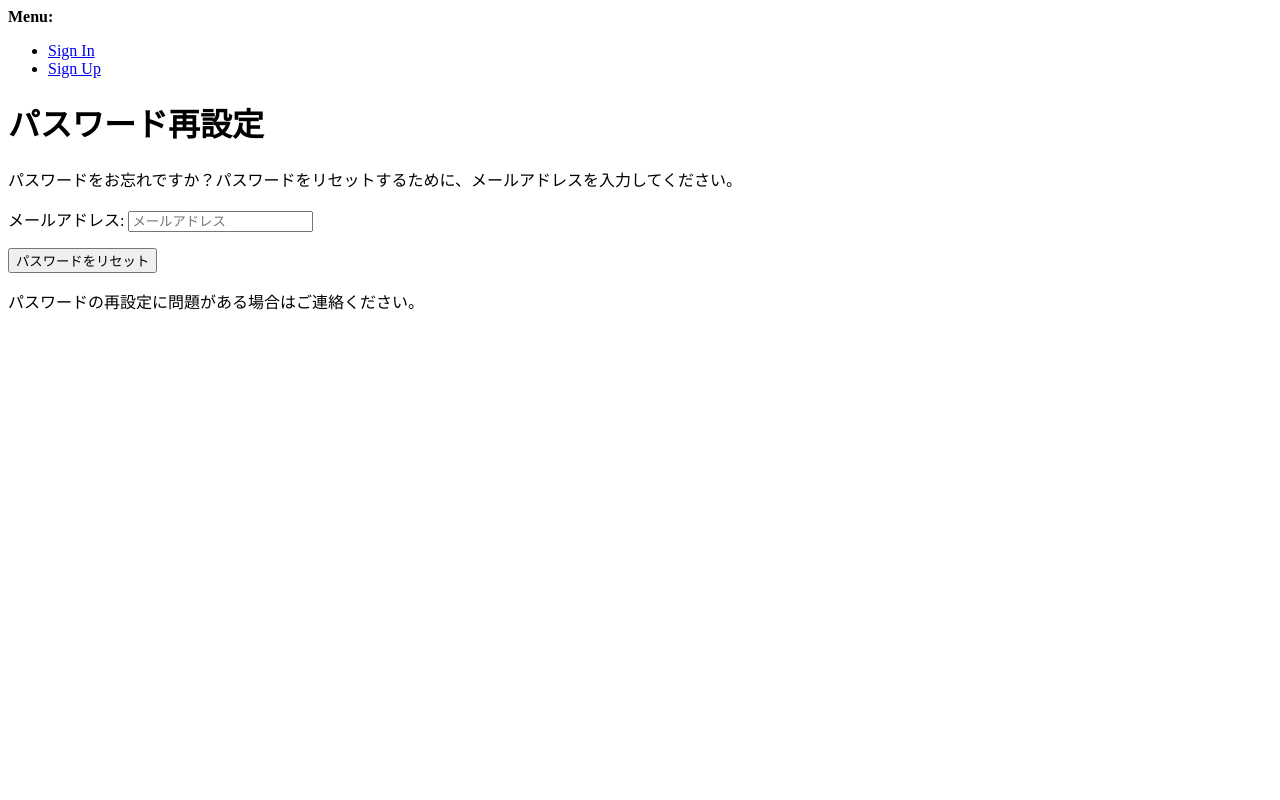
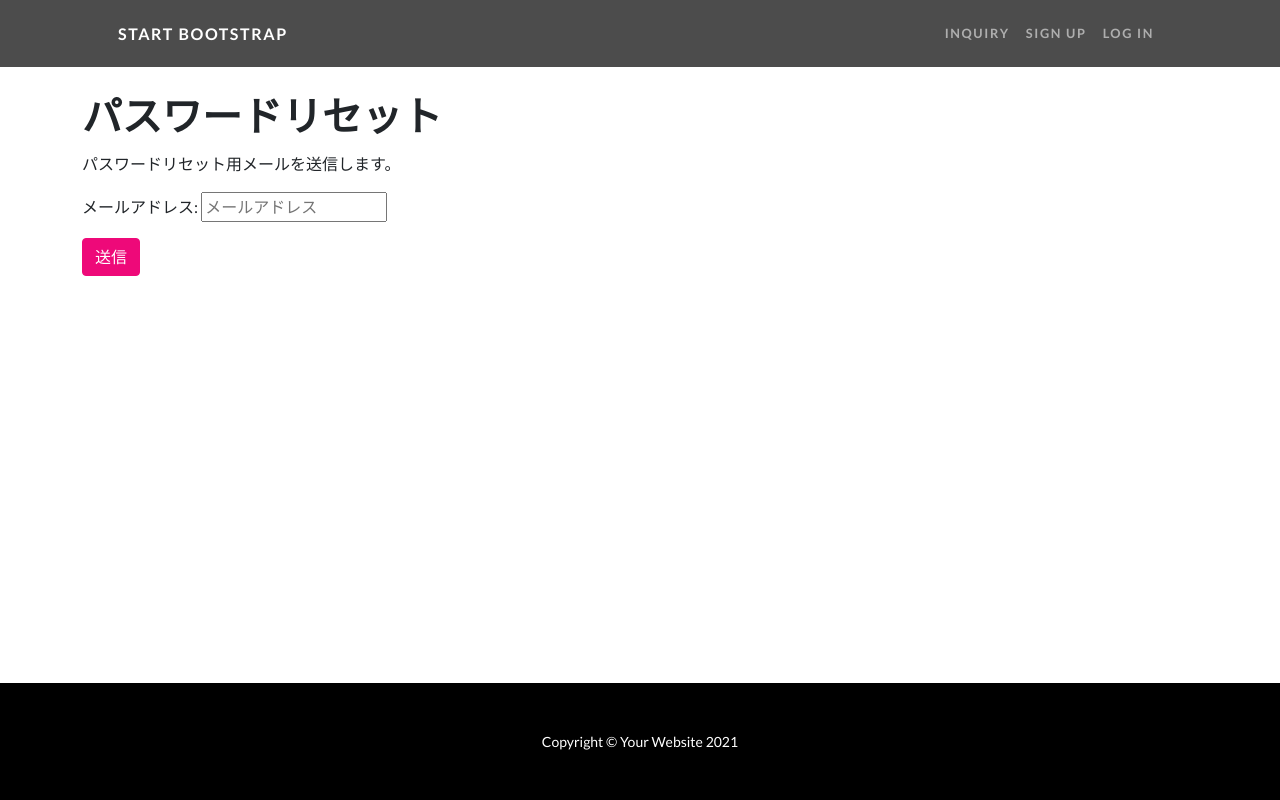
Before and after one commit to KoukiNakano/private_diary, a Django app: page /accounts/password/reset/ in a window 1280 px wide. Run offline with Django 3.2, Linux system fonts and the light colour scheme; some libraries are stand-ins or nearby versions.

Commit message:
chapter10まで

```diff
--- a/accounts/templates/account/base.html
+++ b/accounts/templates/account/base.html
@@ -1,4 +1,4 @@
-<!DOCTYPE html>
+<!--<!DOCTYPE html>
 <html>
   <head>
     <title>{% block head_title %}{% endblock %}</title>
@@ -37,4 +37,79 @@
     {% block extra_body %}
     {% endblock %}
   </body>
+</html>-->
+
+{% load static %}
+
+<!DOCTYPE html>
+<html lang="en">
+    <head>
+        <meta charset="utf-8" />
+        <meta name="viewport" content="width=device-width, initial-scale=1, shrink-to-fit=no" />
+        <meta name="description" content="" />
+        <meta name="author" content="" />
+        <title>{% block title %}{% endblock %}</title>
+        <link rel="icon" type="image/x-icon" href="assets/favicon.ico" />
+        <!-- Font Awesome icons (free version)-->
+        <script src="https://use.fontawesome.com/releases/v5.15.3/js/all.js" crossorigin="anonymous"></script>
+        <!-- Google fonts-->
+        <link href="https://fonts.googleapis.com/css?family=Catamaran:100,200,300,400,500,600,700,800,900" rel="stylesheet" />
+        <link href="https://fonts.googleapis.com/css?family=Lato:100,100i,300,300i,400,400i,700,700i,900,900i" rel="stylesheet" />
+        <!-- Core theme CSS (includes Bootstrap)-->
+        <link href="{% static 'css/styles.css' %}" rel="stylesheet" />
+        <!-- My style -->
+        <link href="{% static 'css/mystyle.css' %}"rel="stylesheet" />
+        {% block head %}{% endblock %}
+    </head>
+    <body id="page-top">
+        <!-- Navigation-->
+        <nav class="navbar navbar-expand-lg navbar-dark navbar-custom fixed-top">
+            <div class="container px-5">
+                <a class="navbar-brand" href="#page-top">Start Bootstrap</a>
+                <button class="navbar-toggler" type="button" data-bs-toggle="collapse" data-bs-target="#navbarResponsive" aria-controls="navbarResponsive" aria-expanded="false" aria-label="Toggle navigation">
+                    <span class="navbar-toggler-icon"></span>
+                </button>
+                <div class="collapse navbar-collapse" id="navbarResponsive">
+                    <ul class="navbar-nav ms-auto">
+                        <li class="nav-item"><a class="nav-link" href="{% url 'diary:inquiry' %}">INQUIRY</a></li>
+                        {% if user.is_authenticated %}
+                        <li class="nav-item"><a class="nav-link" href="{% url 'account_logout' %}">Log Out</a></li>
+                        {% else %}
+                        <li class="nav-item{% block active_signup %}{% endblock %}"><a class="nav-link" href="{% url 'account_signup' %}">Sign Up</a></li>
+                        <li class="nav-item{% block active_login %}{% endblock %}"><a class="nav-link" href="{% url 'account_login' %}">Log In</a></li>
+                        {% endif%}
+                    </ul>
+                </div>
+            </div>
+        </nav>
+        <!-- Header-->
+        {% block header %}{% endblock %}
+
+        {% if messages %}
+        <div class="container">
+            <div class="row">
+                <div class="my-div-style w-100">
+                    <ul class="messages" style="list-style: none;">
+                        {% for message in messages %}
+                        <li {% if message.tags %} class="{{ message.tags }}" {% endif %}>
+                            {{ message }}
+                        </li>
+                        {% endfor %}
+                    </ul>
+                </div>
+            </div>
+        </div>
+        {% endif %}
+        <!-- Content section 1-->
+        {% block contents %}{% endblock %}
+        <!-- Footer-->
+        <footer class="py-5 bg-black">
+            <div class="container px-5"><p class="m-0 text-center text-white small">Copyright &copy; Your Website 2021</p></div>
+        </footer>
+        <!-- Bootstrap core JS-->
+        <script src="{% static 'https://cdn.jsdelivr.net/npm/bootstrap@5.1.0/dist/js/bootstrap.bundle.min.js' %}"></script>
+        <!-- Core theme JS-->
+        <script src="{% static 'js/scripts.js' %}"></script>
+    </body>
 </html>
+<!--  -->
--- a/accounts/templates/account/password_reset.html
+++ b/accounts/templates/account/password_reset.html
@@ -1,24 +1,27 @@
 {% extends "account/base.html" %}
 
-{% load i18n %}
-{% load account %}
+{% block title %}パスワードリセット｜Private Diary{% endblock %}
 
-{% block head_title %}{% trans "Password Reset" %}{% endblock %}
+{% block contents %}
+<div class="container">
+  <div class="row">
+    <div class="my-div-style">
+        <h1>パスワードリセット</h1>
+        {% if user.is_authenticated %}
+        {% include "account/snippets/already_logged_in.html" %}
+        {% endif %}
 
-{% block content %}
+        <p>パスワードリセット用メールを送信します。</p>
 
-    <h1>{% trans "Password Reset" %}</h1>
-    {% if user.is_authenticated %}
-    {% include "account/snippets/already_logged_in.html" %}
-    {% endif %}
+        <form class="login" method="POST" action="{% url 'account_reset_password' %}">
 
-    <p>{% trans "Forgotten your password? Enter your e-mail address below, and we'll send you an e-mail allowing you to reset it." %}</p>
+            {% csrf_token %}
 
-    <form method="POST" action="{% url 'account_reset_password' %}" class="password_reset">
-        {% csrf_token %}
-        {{ form.as_p }}
-        <input type="submit" value="{% trans 'Reset My Password' %}" />
-    </form>
+            {{ form.as_p }}
 
-    <p>{% blocktrans %}Please contact us if you have any trouble resetting your password.{% endblocktrans %}</p>
+            <button class="btn btn-primary" type="submit">送信</button>
+        </form>
+    </div>
+  </div>
+</div>
 {% endblock %}
--- a/config/settings.py
+++ b/config/settings.py
@@ -194,3 +194,4 @@ ACCOUNT_EMAIL_VERIFICATION = 'mandatory'
 ACCOUNT_EMAIL_REQUIRED = True
 LOGIN_REDIRECT_URL = 'diary:index'
 ACCOUNT_LOGOUT_REDIRECT_URL = 'account_login'
+ACCOUNT_LOGOUT_ON_GET = True
--- a/diary/forms.py
+++ b/diary/forms.py
@@ -36,5 +36,5 @@ class InquiryForm(forms.Form):
             email
         ]
 
-        msg = EmailMessage(subject=subject,body=message,from_email=from_email,to=to_list,cc=cc_list)
+        msg= EmailMessage(subject=subject,body=message,from_email=from_email,to=to_list,cc=cc_list)
         msg.send()
--- a/diary/templates/diary/base.html
+++ b/diary/templates/diary/base.html
@@ -34,8 +34,8 @@
                         {% if user.is_authenticated %}
                         <li class="nav-item"><a class="nav-link" href="{% url 'account_logout' %}">Log Out</a></li>
                         {% else %}
-                        <li class="nav-item"><a class="nav-link" href="{% url 'account_signup' %}">Sign Up</a></li>
-                        <li class="nav-item"><a class="nav-link" href="{% url 'account_login' %}">Log In</a></li>
+                        <li class="nav-item{% block active_signup %}{% endblock %}"><a class="nav-link" href="{% url 'account_signup' %}">Sign Up</a></li>
+                        <li class="nav-item{% block active_login %}{% endblock %}"><a class="nav-link" href="{% url 'account_login' %}">Log In</a></li>
                         {% endif%}
                     </ul>
                 </div>
--- a/diary/templates/diary/index.html
+++ b/diary/templates/diary/index.html
@@ -10,7 +10,8 @@
                 <div class="container px-5">
                     <h1 class="masthead-heading mb-0">One Page Wonder</h1>
                     <h2 class="masthead-subheading mb-0">Will Rock Your Socks Off</h2>
-                    <a class="btn btn-primary btn-xl rounded-pill mt-5" href="#scroll">Learn More</a>
+                    <!--<a class="btn btn-primary btn-xl rounded-pill mt-5" href="#scroll">Learn More</a>-->
+                    <a href="{% url 'account_login' %}" class="btn btn-primary btn-xl rounded-pill mt-5">LOG IN</a>
                 </div>
             </div>
             <div class="bg-circle-1 bg-circle"></div>
```
Also changed, not shown: accounts/templates/account/email_confirm.html (+14 -13 lines), accounts/templates/account/login.html (+19 -15 lines), accounts/templates/account/password_reset_done.html (+13 -10 lines), accounts/templates/account/password_reset_from_key.html (+12 -7 lines), accounts/templates/account/signup.html (+18 -13 lines).
